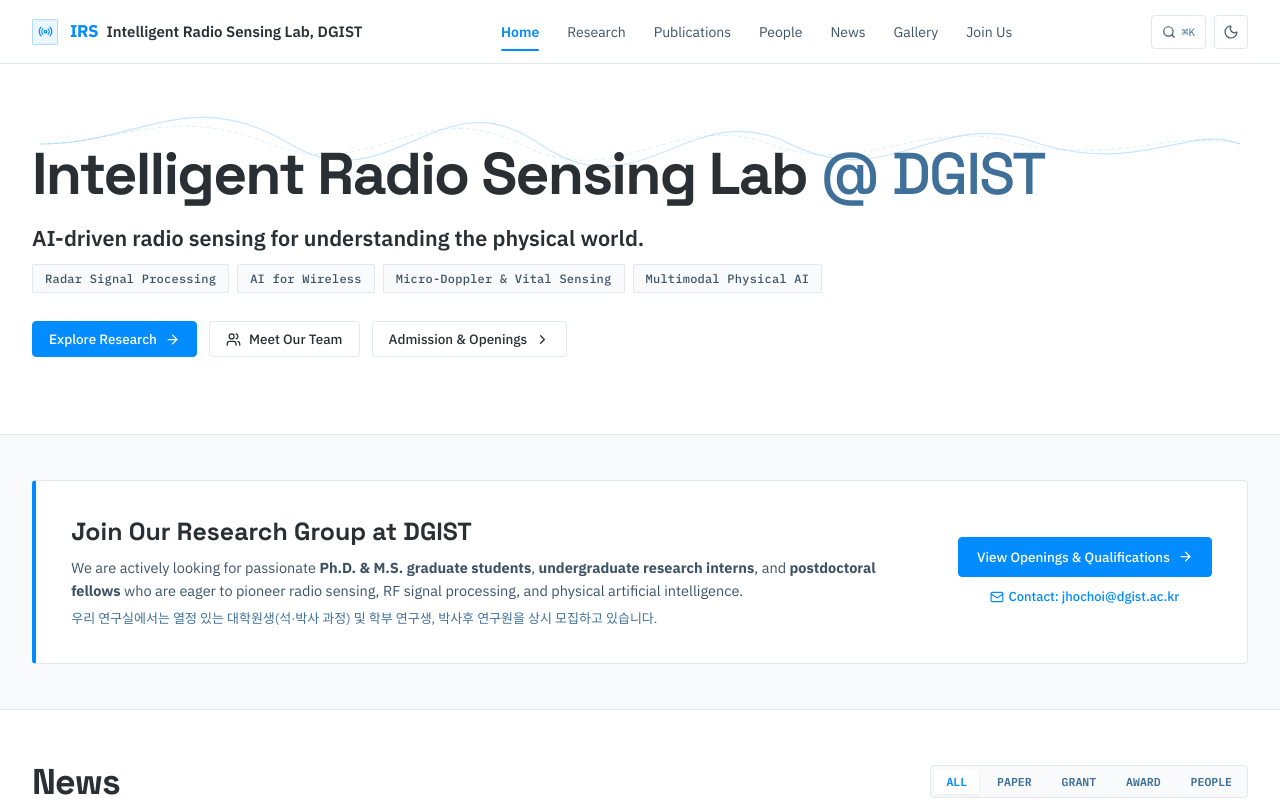
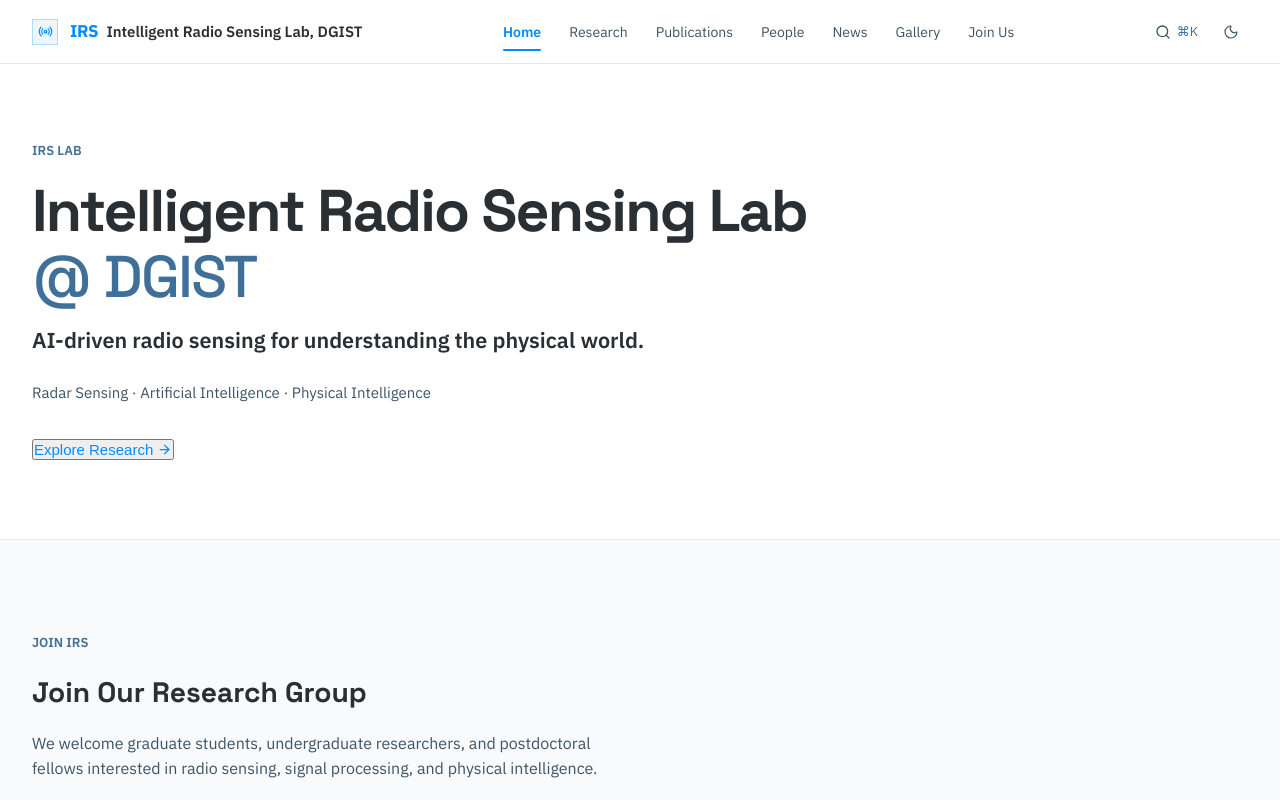
Before and after one commit to DGIST-IRSLab/DGIST-IRSLab.github.io, a React (Vite) app: page / in a window 1280 px wide. Shown: the top 800 px of the page. Built offline with nearby package versions, Linux system fonts and the light colour scheme.

Commit message:
refactor(ui): apply academic editorial design system

```diff
--- a/src/components/common/ThemeToggle.tsx
+++ b/src/components/common/ThemeToggle.tsx
@@ -23,12 +23,11 @@
         width: '34px',
         height: '34px',
         padding: '0',
-        borderRadius: 'var(--radius-sm)',
-        background: 'transparent',
-        border: '1px solid var(--color-border)',
+        background: 'none',
+        border: 'none',
         color: 'var(--color-text-secondary)',
         cursor: 'pointer',
-        transition: 'all var(--transition-fast)',
+        transition: 'color var(--transition-fast)',
       }}
     >
       {resolvedTheme === 'light' ? (
--- a/src/components/layout/Header.tsx
+++ b/src/components/layout/Header.tsx
@@ -172,7 +172,7 @@
         </nav>
 
         {/* Right Utilities: Search & Theme Toggle */}
-        <div style={{ display: 'flex', alignItems: 'center', gap: 'var(--space-xs)' }}>
+        <div style={{ display: 'flex', alignItems: 'center', gap: 'var(--space-md)' }}>
           {/* Quick Search Button */}
           <button
             type="button"
@@ -185,19 +185,18 @@
               alignItems: 'center',
               gap: '6px',
               height: '34px',
-              padding: '0 10px',
-              borderRadius: 'var(--radius-sm)',
-              background: 'transparent',
-              border: '1px solid var(--color-border)',
+              background: 'none',
+              border: 'none',
               color: 'var(--color-text-secondary)',
               cursor: 'pointer',
-              fontSize: '12.5px',
+              fontSize: '14px',
               fontFamily: 'var(--font-sans)',
-              transition: 'all var(--transition-fast)',
+              transition: 'color var(--transition-fast)',
+              padding: 0,
             }}
           >
-            <Search size={14} />
-            <span className="search-key-badge" style={{ fontFamily: 'var(--font-mono)', fontSize: '11px', color: 'var(--color-text-muted)' }}>
+            <Search size={16} />
+            <span style={{ fontSize: '13px', color: 'var(--color-text-muted)' }}>
               ⌘K
             </span>
           </button>
@@ -218,14 +217,13 @@
               width: '34px',
               height: '34px',
               padding: 0,
-              background: 'transparent',
-              border: '1px solid var(--color-border)',
-              borderRadius: 'var(--radius-sm)',
+              background: 'none',
+              border: 'none',
               color: 'var(--color-text-secondary)',
               cursor: 'pointer',
             }}
           >
-            {mobileMenuOpen ? <X size={18} /> : <Menu size={18} />}
+            {mobileMenuOpen ? <X size={20} /> : <Menu size={20} />}
           </button>
         </div>
       </div>
--- a/src/components/people/ProfessorProfile.tsx
+++ b/src/components/people/ProfessorProfile.tsx
@@ -72,12 +72,12 @@
               href={professor.cvUrl}
               target="_blank"
               rel="noreferrer"
-              className="btn-academic"
-              style={{ fontSize: '12px', padding: '6px 10px' }}
+              className="link-subtle"
+              style={{ fontSize: '13px' }}
             >
-              <FileText size={12} />
+              <FileText size={13} />
               <span>Full CV</span>
-              <ExternalLink size={10} />
+              <ExternalLink size={11} />
             </a>
           )}
 
@@ -86,10 +86,10 @@
               href={professor.googleScholar}
               target="_blank"
               rel="noreferrer"
-              className="btn-academic"
-              style={{ fontSize: '12px', padding: '6px 10px' }}
+              className="link-subtle"
+              style={{ fontSize: '13px' }}
             >
-              <GraduationCap size={12} />
+              <GraduationCap size={13} />
               <span>Google Scholar</span>
             </a>
           )}
@@ -99,10 +99,10 @@
               href={professor.linkedin}
               target="_blank"
               rel="noreferrer"
-              className="btn-academic"
-              style={{ fontSize: '12px', padding: '6px 10px' }}
+              className="link-subtle"
+              style={{ fontSize: '13px' }}
             >
-              <svg width="12" height="12" viewBox="0 0 24 24" fill="currentColor">
+              <svg width="13" height="13" viewBox="0 0 24 24" fill="currentColor">
                 <path d="M19 3a2 2 0 0 1 2 2v14a2 2 0 0 1-2 2H5a2 2 0 0 1-2-2V5a2 2 0 0 1 2-2h14m-.5 15.5v-5.3a3.26 3.26 0 0 0-3.26-3.26c-.85 0-1.84.52-2.28 1.3v-1.11h-2.79v8.37h2.79v-4.93c0-.77.62-1.4 1.39-1.4a1.4 1.4 0 0 1 1.4 1.4v4.93h2.75M6.46 10.9v8.37H9.2V10.9H6.46M7.83 6.64a1.64 1.64 0 0 0-1.64 1.64 1.64 1.64 0 0 0 1.64 1.64 1.64 1.64 0 0 0 1.64-1.64 1.64 1.64 0 0 0-1.64-1.64Z"/>
               </svg>
               <span>LinkedIn</span>
--- a/src/components/research/ResearchProjectItem.tsx
+++ b/src/components/research/ResearchProjectItem.tsx
@@ -28,10 +28,11 @@
         }}
       >
         {project.agencyBadge && (
-          <span className="badge" style={{ fontSize: '11px' }}>
+          <span style={{ fontSize: '13px', fontWeight: 500, color: 'var(--color-text-secondary)' }}>
             {project.agencyBadge}
           </span>
         )}
+        {project.agencyBadge && <span style={{ color: 'var(--color-text-muted)' }}>·</span>}
         <span
           style={{
             fontFamily: 'var(--font-mono)',
@@ -41,12 +42,11 @@
         >
           {project.period}
         </span>
+        <span style={{ color: 'var(--color-text-muted)' }}>·</span>
         <span
-          className="badge badge-outline"
           style={{
-            fontSize: '10.5px',
+            fontSize: '13px',
             color: project.status === 'ongoing' ? 'var(--color-accent)' : 'var(--color-text-dim)',
-            borderColor: project.status === 'ongoing' ? 'var(--color-accent-border)' : 'var(--color-border)',
           }}
         >
           {project.status === 'ongoing' ? 'Ongoing' : 'Completed'}
--- a/src/components/research/ResearchTopicCard.tsx
+++ b/src/components/research/ResearchTopicCard.tsx
@@ -83,13 +83,9 @@
           ))}
         </div>
 
-        {/* Keyword Pills */}
-        <div style={{ display: 'flex', flexWrap: 'wrap', gap: '6px', marginTop: '4px' }}>
-          {topic.keywords.map((kw, i) => (
-            <span key={i} className="badge badge-outline" style={{ fontSize: '11px' }}>
-              {kw}
-            </span>
-          ))}
+        {/* Keywords */}
+        <div style={{ fontSize: '13px', color: 'var(--color-text-muted)', marginTop: '4px' }}>
+          {topic.keywords.join(' · ')}
         </div>
 
         {onExplore && (
--- a/src/pages/HomePage.tsx
+++ b/src/pages/HomePage.tsx
@@ -1,5 +1,5 @@
 import React, { useState } from 'react';
-import { ArrowRight, Mail, Users, Calendar, ChevronRight } from 'lucide-react';
+import { ArrowRight, Calendar } from 'lucide-react';
 import { labInfo } from '../data/labInfo';
 import { newsItems } from '../data/news';
 import type { Publication } from '../types';
@@ -41,79 +41,37 @@
           1. HERO SECTION: IRS LAB IDENTITY & SCIENTIFIC AGENDA
           ==================================================================== */}
       <section className="hero-section">
-        {/* Subtle RF Waveform Motif in Background */}
-        <div className="hero-rf-trace" aria-hidden="true">
-          <svg viewBox="0 0 1200 160" fill="none" xmlns="http://www.w3.org/2000/svg" className="rf-svg">
-            <path
-              d="M0 80 C 100 80, 150 20, 250 80 C 350 140, 400 10, 500 80 C 600 150, 650 30, 750 80 C 850 130, 900 40, 1000 80 C 1100 110, 1150 60, 1200 80"
-              stroke="var(--color-accent)"
-              strokeWidth="1.2"
-              strokeOpacity="0.22"
-            />
-            <path
-              d="M0 80 C 80 80, 130 40, 230 80 C 330 120, 380 30, 480 80 C 580 130, 630 45, 730 80 C 830 115, 880 50, 980 80 C 1080 100, 1130 65, 1200 80"
-              stroke="var(--color-accent)"
-              strokeWidth="0.8"
-              strokeDasharray="4 3"
-              strokeOpacity="0.18"
-            />
-          </svg>
-        </div>
+        <div className="container hero-container">
+          <div style={{ marginBottom: 'var(--space-md)', fontSize: '13px', fontWeight: 600, color: 'var(--color-text-muted)' }}>
+            IRS LAB
+          </div>
 
-        <div className="container hero-container">
-          {/* Main Title (No small eyebrow) */}
           <h1 className="hero-title">
             Intelligent Radio Sensing Lab
-            <span className="hero-title-sub"> @ DGIST</span>
+            <br />
+            <span className="hero-title-sub">@ DGIST</span>
           </h1>
 
-          {/* Core Scientific Statement */}
           <p className="hero-statement">
             AI-driven radio sensing for understanding the physical world.
           </p>
 
-          {/* Research Focus Pillars (IRS Core Domains) */}
-          <div className="hero-focus-tags">
-            <span className="focus-pill">Radar Signal Processing</span>
-            <span className="focus-pill">AI for Wireless</span>
-            <span className="focus-pill">Micro-Doppler &amp; Vital Sensing</span>
-            <span className="focus-pill">Multimodal Physical AI</span>
+          <div style={{ marginTop: 'var(--space-lg)', color: 'var(--color-text-secondary)', fontSize: '15px' }}>
+            Radar Sensing · Artificial Intelligence · Physical Intelligence
           </div>
 
-          {/* Action Navigation Buttons */}
-          <div className="hero-actions">
+          <div style={{ marginTop: 'var(--space-xl)' }}>
             <button
               type="button"
               onClick={() => {
                 onNavigate('research');
                 window.scrollTo({ top: 0, behavior: 'smooth' });
               }}
-              className="btn-academic btn-academic-primary"
+              className="link-subtle"
+              style={{ fontSize: '15px' }}
             >
               <span>Explore Research</span>
               <ArrowRight size={15} />
-            </button>
-            <button
-              type="button"
-              onClick={() => {
-                onNavigate('people');
-                window.scrollTo({ top: 0, behavior: 'smooth' });
-              }}
-              className="btn-academic"
-            >
-              <Users size={15} />
-              <span>Meet Our Team</span>
-            </button>
-            <button
-              type="button"
-              onClick={() => {
-                onNavigate('join');
-                window.scrollTo({ top: 0, behavior: 'smooth' });
-              }}
-              className="btn-academic"
-            >
-              <span>Admission &amp; Openings</span>
-              <ChevronRight size={15} />
             </button>
           </div>
         </div>
@@ -124,37 +82,37 @@
           ==================================================================== */}
       <section className="admissions-section">
         <div className="container">
-          <div className="admissions-card">
-            <div className="admissions-content">
-              <h2 className="admissions-title">
-                Join Our Research Group at DGIST
-              </h2>
-              <p className="admissions-desc">
-                We are actively looking for passionate <b>Ph.D. &amp; M.S. graduate students</b>, <b>undergraduate research interns</b>, and <b>postdoctoral fellows</b> who are eager to pioneer radio sensing, RF signal processing, and physical artificial intelligence.
-              </p>
-              <div className="admissions-kr">
-                우리 연구실에서는 열정 있는 대학원생(석·박사 과정) 및 학부 연구생, 박사후 연구원을 상시 모집하고 있습니다.
-              </div>
+          <div style={{ maxWidth: '800px', padding: 'var(--space-2xl) 0' }}>
+            <div style={{ marginBottom: 'var(--space-md)', fontSize: '13px', fontWeight: 600, color: 'var(--color-text-muted)' }}>
+              JOIN IRS
+            </div>
+            <h2 style={{ fontSize: 'var(--text-h2)', marginBottom: 'var(--space-md)', fontFamily: 'var(--font-display)' }}>
+              Join Our Research Group
+            </h2>
+            <p style={{ fontSize: '16px', color: 'var(--color-text-secondary)', marginBottom: 'var(--space-lg)', maxWidth: '600px' }}>
+              We welcome graduate students, undergraduate researchers, and postdoctoral fellows interested in radio sensing, signal processing, and physical intelligence.
+            </p>
+            <div style={{ display: 'flex', flexDirection: 'column', gap: 'var(--space-xs)', color: 'var(--color-text-secondary)', marginBottom: 'var(--space-xl)', fontSize: '15px' }}>
+              <div>Graduate Students</div>
+              <div>Undergraduate Research</div>
+              <div>Postdoctoral Fellows</div>
             </div>
 
-            <div className="admissions-actions">
+            <div style={{ display: 'flex', gap: 'var(--space-xl)', alignItems: 'center' }}>
               <button
                 type="button"
                 onClick={() => {
                   onNavigate('join');
                   window.scrollTo({ top: 0, behavior: 'smooth' });
                 }}
-                className="btn-academic btn-academic-primary admissions-primary-btn"
+                className="link-subtle"
+                style={{ fontSize: '15px' }}
               >
-                <span>View Openings &amp; Qualifications</span>
+                <span>View Openings</span>
                 <ArrowRight size={15} />
               </button>
-              <a
-                href={`mailto:${labInfo.email}`}
-                className="link-subtle admissions-email-link"
-              >
-                <Mail size={14} />
-                <span>Contact: {labInfo.email}</span>
+              <a href={`mailto:${labInfo.email}`} className="link-subtle" style={{ fontSize: '15px', color: 'var(--color-text-primary)' }}>
+                {labInfo.email}
               </a>
             </div>
           </div>
@@ -227,9 +185,10 @@
                 onNavigate('news');
                 window.scrollTo({ top: 0, behavior: 'smooth' });
               }}
-              className="btn-academic"
+              className="link-subtle"
+              style={{ fontSize: '15px' }}
             >
-              <span>Explore Full News Archive ({newsItems.length} Milestones)</span>
+              <span>View All News</span>
               <ArrowRight size={14} />
             </button>
           </div>
@@ -425,24 +384,20 @@
         .news-filter-pills {
           display: inline-flex;
           align-items: center;
-          gap: 6px;
-          background-color: var(--color-bg-secondary);
-          padding: 3px;
-          border-radius: var(--radius-sm);
-          border: 1px solid var(--color-border);
+          gap: var(--space-md);
         }
 
         .news-filter-btn {
           background: none;
           border: none;
-          padding: 5px 12px;
-          font-family: var(--font-mono);
-          font-size: 11.5px;
-          font-weight: 600;
+          padding: 4px 0;
+          font-family: var(--font-sans);
+          font-size: 14px;
+          font-weight: 500;
           color: var(--color-text-muted);
-          border-radius: var(--radius-xs);
           cursor: pointer;
           transition: all var(--transition-fast);
+          border-bottom: 1px solid transparent;
         }
 
         .news-filter-btn:hover {
@@ -450,9 +405,8 @@
         }
 
         .news-filter-btn.active {
-          background-color: var(--color-surface);
           color: var(--color-accent);
-          box-shadow: 0 1px 3px rgba(0, 0, 0, 0.08);
+          border-bottom: 1px solid var(--color-accent);
         }
 
         .news-stream-container {
@@ -486,8 +440,7 @@
           align-items: center;
           gap: 6px;
           font-family: var(--font-mono);
-          font-size: 12.5px;
-          font-weight: 600;
+          font-size: 13px;
           color: var(--color-text-muted);
         }
 
@@ -502,47 +455,33 @@
         .news-cat-pill {
           display: inline-flex;
           align-items: center;
-          padding: 2px 8px;
-          font-family: var(--font-mono);
-          font-size: 11px;
-          font-weight: 600;
-          letter-spacing: 0.05em;
-          border-radius: var(--radius-xs);
-          text-transform: uppercase;
+          font-family: var(--font-sans);
+          font-size: 13px;
+          font-weight: 500;
         }
 
         .cat-badge-paper {
-          background-color: rgba(2, 140, 255, 0.1);
           color: var(--color-accent);
-          border: 1px solid rgba(2, 140, 255, 0.25);
         }
 
         .cat-badge-grant {
-          background-color: rgba(16, 185, 129, 0.1);
           color: #059669;
-          border: 1px solid rgba(16, 185, 129, 0.25);
         }
 
         [data-theme='dark'] .cat-badge-grant {
           color: #34d399;
-          background-color: rgba(52, 211, 153, 0.12);
         }
 
         .cat-badge-award {
-          background-color: rgba(245, 158, 11, 0.1);
           color: #d97706;
-          border: 1px solid rgba(245, 158, 11, 0.25);
         }
 
         [data-theme='dark'] .cat-badge-award {
           color: #fbbf24;
-          background-color: rgba(251, 191, 36, 0.12);
         }
 
         .cat-badge-people {
-          background-color: rgba(99, 102, 241, 0.1);
           color: #6366f1;
-          border: 1px solid rgba(99, 102, 241, 0.25);
         }
 
         [data-theme='dark'] .cat-badge-people {
--- a/src/styles/index.css
+++ b/src/styles/index.css
@@ -82,71 +82,51 @@
    TYPOGRAPHY STYLES
    ========================================================================== */
 
-/* Headings: Space Grotesk */
-h1, h2, h3, h4, h5, h6,
-.display-title,
-.h1-title,
-.h2-title,
-.h3-title {
-  font-family: var(--font-heading);
-}
-
 .display-title {
-  font-family: var(--font-display);
   font-size: var(--text-display);
-  font-weight: 700;
+  font-weight: 600;
   line-height: 1.1;
   letter-spacing: -0.03em;
   color: var(--color-text-primary);
 }
 
 .h1-title {
-  font-family: var(--font-heading);
   font-size: var(--text-h1);
-  font-weight: 700;
+  font-weight: 600;
   line-height: 1.2;
   letter-spacing: -0.025em;
   color: var(--color-text-primary);
 }
 
 .h2-title {
-  font-family: var(--font-heading);
   font-size: var(--text-h2);
-  font-weight: 700;
+  font-weight: 600;
   line-height: 1.25;
   letter-spacing: -0.02em;
   color: var(--color-text-primary);
 }
 
 .h3-title {
-  font-family: var(--font-heading);
   font-size: var(--text-h3);
-  font-weight: 600;
+  font-weight: 500;
   line-height: 1.35;
   letter-spacing: -0.01em;
   color: var(--color-text-primary);
 }
 
-/* Body: IBM Plex Sans */
 .body-large {
-  font-family: var(--font-body);
   font-size: var(--text-body-lg);
   line-height: 1.6;
   color: var(--color-text-secondary);
 }
 
 .body-text {
-  font-family: var(--font-body);
   font-size: var(--text-body);
   line-height: 1.6;
   color: var(--color-text-secondary);
 }
 
-/* Metadata, Venue, Year, Radar Label: IBM Plex Mono */
-.metadata-text,
-.venue-tag,
-.year-tag,
-.radar-label {
+.metadata-text {
   font-family: var(--font-mono);
   font-size: var(--text-metadata);
   line-height: 1.4;
@@ -154,7 +134,14 @@
 }
 
 .eyebrow {
-  display: none !important;
+  display: inline-block;
+  font-family: var(--font-mono);
+  font-size: var(--text-eyebrow);
+  font-weight: 600;
+  letter-spacing: 0.1em;
+  text-transform: uppercase;
+  color: var(--color-accent);
+  margin-bottom: var(--space-xs);
 }
 
 /* ==========================================================================
@@ -225,26 +212,19 @@
    BUTTONS, BADGES, AND LINKS
    ========================================================================== */
 
-/* Academic Badges */
+/* Academic Badges (Redesigned as simple text labels) */
 .badge {
   display: inline-flex;
   align-items: center;
   gap: var(--space-2xs);
-  padding: 2px 8px;
-  font-family: var(--font-mono);
-  font-size: 11px;
+  font-size: 13px;
   font-weight: 500;
-  border-radius: var(--radius-xs);
-  background-color: var(--color-badge-bg);
-  color: var(--color-badge-text);
-  border: 1px solid var(--color-badge-border);
+  color: var(--color-text-secondary);
   white-space: nowrap;
 }
 
 .badge-outline {
-  background-color: transparent;
-  color: var(--color-text-secondary);
-  border: 1px solid var(--color-border);
+  color: var(--color-text-muted);
 }
 
 /* Academic Action Links */
--- a/src/styles/theme.css
+++ b/src/styles/theme.css
@@ -49,10 +49,10 @@
   --header-height: 64px;
 
   /* Borders & Radius */
-  --radius-xs: 2px;
-  --radius-sm: 4px;
-  --radius-md: 6px;
-  --radius-lg: 8px;
+  --radius-xs: 0px;
+  --radius-sm: 2px;
+  --radius-md: 4px;
+  --radius-lg: 6px;
   --border-width: 1px;
 
   /* Transitions */
```
Also changed, not shown: src/components/publications/PublicationItem.tsx (+37 -97 lines), src/pages/JoinUsPage.tsx (+13 -13 lines), src/pages/PublicationsPage.tsx (+10 -11 lines).
